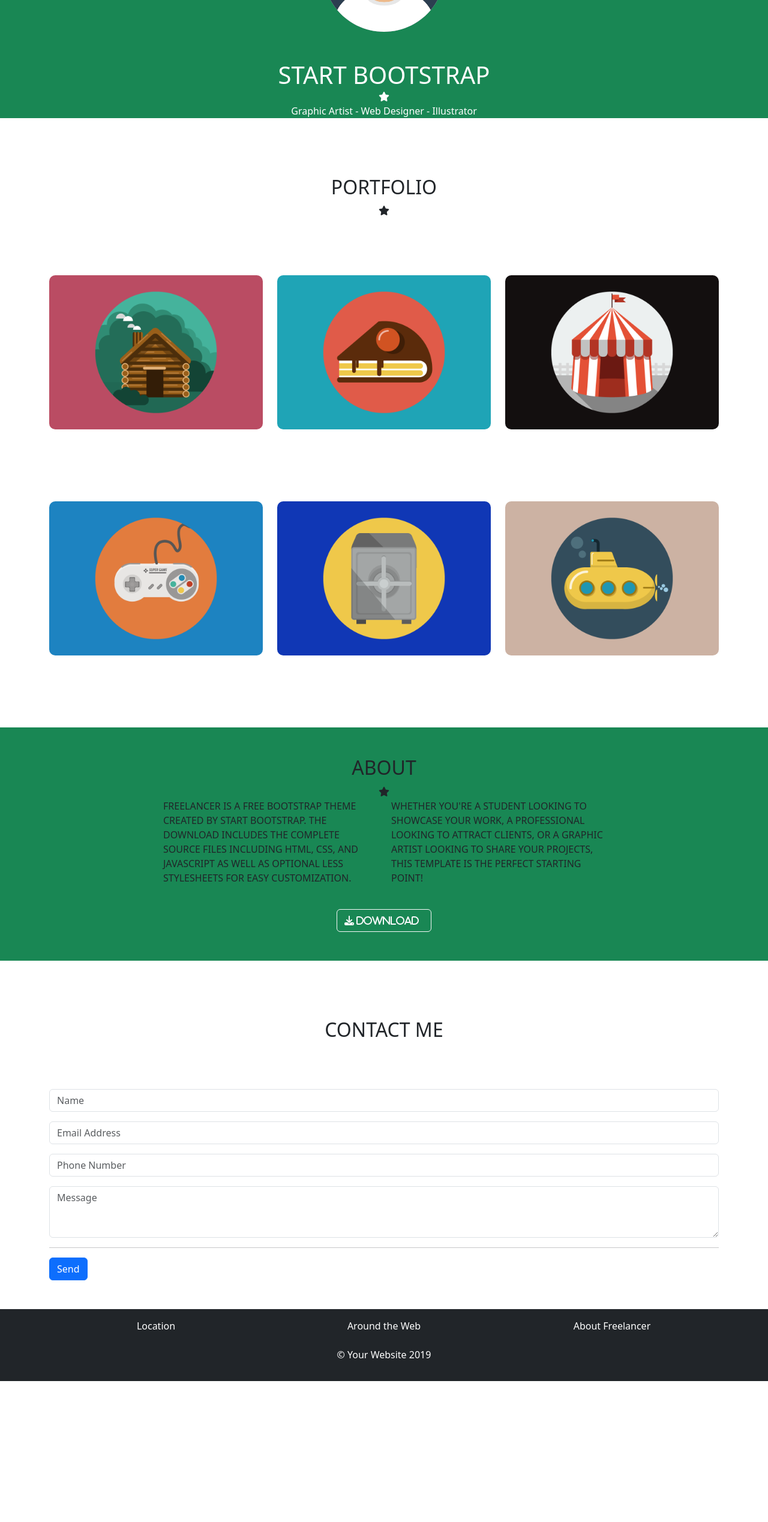
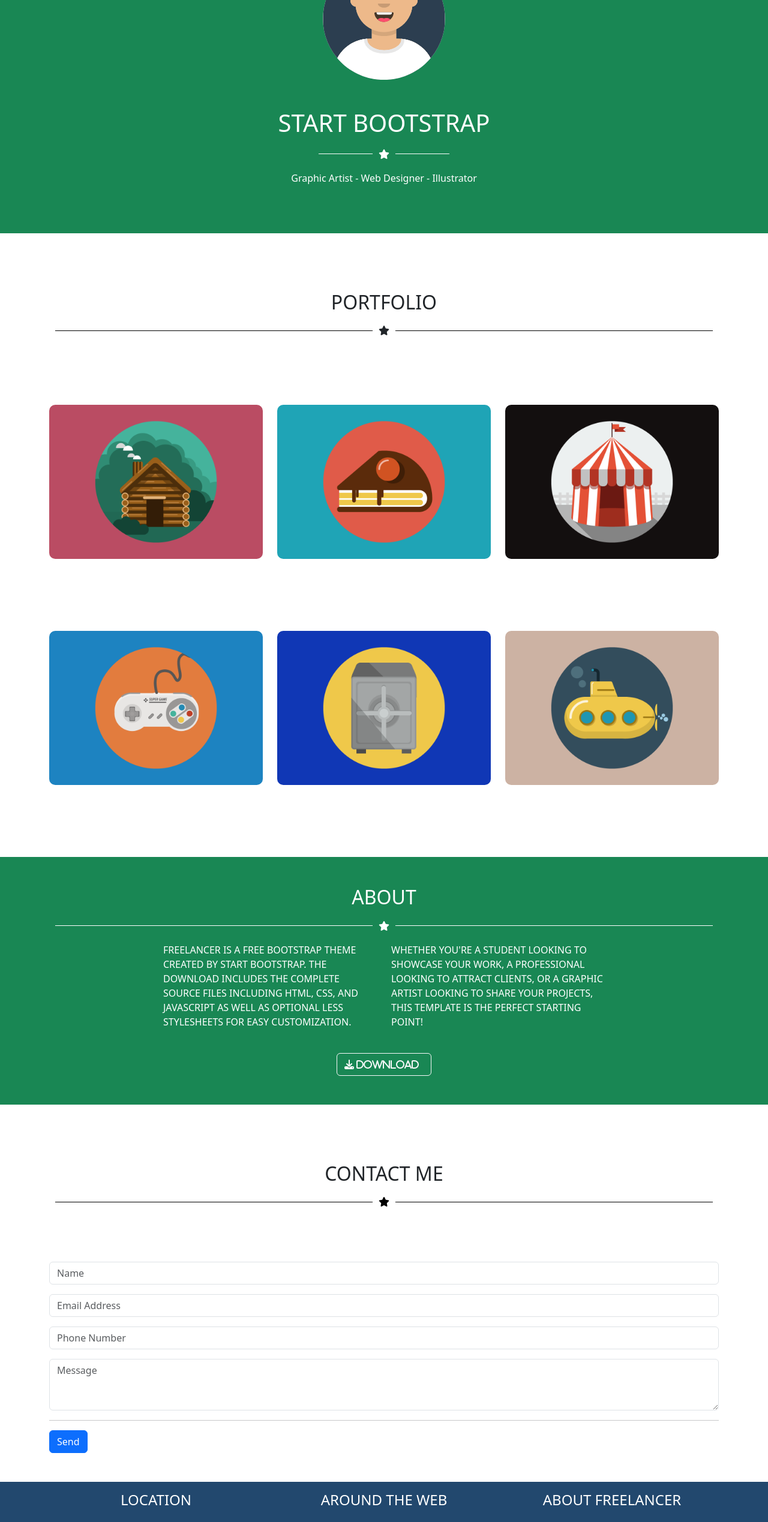
Before and after one commit to matteo-cota/html-css-bootstrap-freelancer, a plain HTML site: page index.html in a window 1280 px wide. Shown: the part 240-2778 px from the top of the page at 60% size. Before the commit the page ends 2543 px from the top, so only its background shows below. Drawn offline with nearby package versions, Linux system fonts and the light colour scheme.

Commit message:
Complete Footer & Fix

```diff
--- a/css/style.css
+++ b/css/style.css
@@ -9,7 +9,6 @@
     background-color: #007bff;
     color: white;
     text-align: center;
-    padding: 20px 0;
 }
 
 /* Style for the jumbotron section */
@@ -18,17 +17,63 @@
     width: 20%;
 }
 
+
 /* Portfolio Item */
 .img {
     border-radius: 10px;
 }
 
+.masthead {
+    background-color: #f8f9fa;
+    color: #ffffff;
+    text-align: center;
+    padding: 80px 0;
+}
+
+.masthead .divider {
+    display: flex;
+    align-items: center;
+    justify-content: center;
+    margin: 20px 0;
+}
+
+.masthead .divider .line {
+    flex: 1;
+    width: 90px;
+    height: 1px;
+    background-color: #ffffff;
+    margin: 0 10px;
+}
+
+.masthead .divider .fa-star {
+    color: #ffffff;
+}
+
 /* Style for the about section */
 .about {
     background-color: #f8f9fa;
-    color: #212529;
+    color: #ffffff;
     text-align: center;
     padding: 80px 0;
+}
+
+.about .divider {
+    display: flex;
+    align-items: center;
+    justify-content: center;
+    margin: 20px 0;
+}
+
+.about .divider .line {
+    flex: 1;
+    width: 5px;
+    height: 1px;
+    background-color: #ffffff;
+    margin: 0 10px;
+}
+
+.about .divider .fa-star {
+    color: #ffffff;
 }
 
 /* Style for the portfolio items */
@@ -39,6 +84,27 @@
     align-items: center;
 }
 
+
+.portfolio .divider {
+    display: flex;
+    align-items: center;
+    justify-content: center;
+    margin: 20px 0;
+}
+
+.portfolio .divider .line {
+    flex: 1;
+    width: 5px;
+    height: 1px;
+    background-color: #000000;
+    margin: 0 10px;
+}
+
+.portfolio.divider .fa-star {
+    color: #000000;
+}
+
+
 /* Style for the contact section */
 .contact {
     color: #212529;
@@ -47,11 +113,35 @@
 }
 
 
+.contact .divider {
+    display: flex;
+    align-items: center;
+    justify-content: center;
+    margin: 20px 0;
+}
+
+.contact .divider .line {
+    flex: 1;
+    width: 20%;
+    height: 1px;
+    background-color: #000000;
+    margin: 0 10px;
+}
+
+.contact .divider .fa-star {
+    color: #000000;
+}
+
+
 
 /* Style for the footer section */
 footer {
-    background-color: #343a40;
+    background-color: #22486e;
     color: white;
     text-align: center;
-    padding: 20px 0;
 }
+
+.copyright {
+    background-color: rgb(20, 41, 61);
+    color: white;
+}
--- a/index.html
+++ b/index.html
@@ -14,7 +14,7 @@
 </head>
 
 <body>
-    <nav class="navbar navbar-expand-lg navbar-dark bg-dark">
+    <header class="navbar navbar-expand-lg navbar-dark bg-dark">
         <div class="container">
             <a class="navbar-brand" href="#">Start Bootstrap</a>
             <button class="navbar-toggler" type="button" data-bs-toggle="collapse" data-bs-target="#navbarNav"
@@ -35,7 +35,7 @@
                 </ul>
             </div>
         </div>
-    </nav>
+    </header>
 
     <main>
         <!-- Jumbotron -->
@@ -44,9 +44,11 @@
                 <img class="masthead-avatar mb-5 avatar" src="img/avatar.svg" alt="avatar">
                 <h1 class="masthead-heading text-uppercase mb-0">Start Bootstrap</h1>
                 <div class="divider-custom divider-light">
-                    <div class="divider-custom-line"></div>
-                    <div class="divider-custom-icon"><i class="fas fa-star"></i></div>
-                    <div class="divider-custom-line"></div>
+                    <div class="divider">
+                        <div class="line"></div>
+                        <i class="fas fa-star"></i>
+                        <div class="line"></div>
+                    </div>
                 </div>
                 <p class="masthead-subheading font-weight-light mb-0">Graphic Artist - Web Designer - Illustrator</p>
             </div>
@@ -58,10 +60,10 @@
                     <!-- Portfolio Item -->
                     <section class=" text-center text-uppercase py-5">
                         <h2>Portfolio</h2>
-                        <div class="divider-custom divider-light">
-                            <div class="divider-custom-line"></div>
-                            <div class="divider-custom-icon"><i class="fas fa-star"></i></div>
-                            <div class="divider-custom-line"></div>
+                        <div class="divider">
+                            <div class="line"></div>
+                            <i class="fas fa-star"></i>
+                            <div class="line"></div>
                         </div>
                     </section>
                     <div class="col-md-4 mb-4">
@@ -99,13 +101,15 @@
         </section>
 
         <!-- About Section -->
-        <section class="about bg-success text-dark text-center text-uppercase py-5">
+        <section class="about bg-success text-center text-uppercase py-5">
             <div class="container">
                 <h2>About</h2>
                 <div class="divider-custom divider-light">
-                    <div class="divider-custom-line"></div>
-                    <div class="divider-custom-icon"><i class="fas fa-star"></i></div>
-                    <div class="divider-custom-line"></div>
+                    <div class="divider">
+                        <div class="line"></div>
+                        <i class="fas fa-star"></i>
+                        <div class="line"></div>
+                    </div>
                 </div>
                 <!-- About Section Content -->
                 <div class="row">
@@ -131,8 +135,6 @@
                 </div>
         </section>
 
-
-
         <!-- Contact Section -->
         <section class="contact py-5">
             <div class="container">
@@ -140,6 +142,13 @@
                     <div class="col-12 mb-4">
                         <div class=" text-dark text-center text-uppercase py-5">
                             <h2>Contact Me</h2>
+                            <div class="divider-custom divider-light">
+                                <div class="divider">
+                                    <div class="line"></div>
+                                    <i class="fas fa-star"></i>
+                                    <div class="line"></div>
+                                </div>
+                            </div>
                         </div>
                     </div>
                     <div class="col-12">
@@ -167,29 +176,38 @@
     </main>
 
     <!-- Footer -->
-    <footer class="bg-dark text-white text-center py-3">
+    <footer class="text-white text-center py-3">
         <div class="container">
             <div class="row">
-                <div class="col-md-4 mb-2">
-                    <p>Location</p>
+                <div class="col-lg-4 mb-5 mb-lg-0">
+                    <h4 class="text-uppercase mb-4">Location</h4>
+                    <p class="lead mb-0">2215 John Daniel Drive<br>Clark, MO 65243</p>
                 </div>
-                <div class="col-md-4 mb-2">
-                    <p>Around the Web</p>
+                <div class="col-lg-4 mb-5 mb-lg-0">
+                    <h4 class="text-uppercase mb-4">Around the Web</h4>
+                    <a class="btn btn-outline-light mx-1 rounded-circle" href="#"><i
+                            class="fab fa-fw fa-facebook-f"></i></a>
+                    <a class="btn btn-outline-light mx-1 rounded-circle" href="#"><i
+                            class="fa-brands fa-google-plus-g"></i></a>
+                    <a class="btn btn-outline-light mx-1 rounded-circle" href="#"><i
+                            class="fab fa-fw fa-twitter"></i></a>
+                    <a class="btn btn-outline-light mx-1 rounded-circle" href="#"><i
+                            class="fab fa-fw fa-linkedin-in"></i></a>
+
                 </div>
-                <div class="col-md-4 mb-2">
-                    <p>About Freelancer</p>
+                <div class="col-lg-4">
+                    <h4 class="text-uppercase mb-4">About Freelancer</h4>
+                    <p class="lead mb-0">Freelance is a free to use, MIT licensed Bootstrap theme created by <a
+                            class="text-success text-decoration-none" href="#">Start Bootstrap</a>.</p>
                 </div>
             </div>
-            <div class="footer-bottom container-fluid">
-                <div class="row">
-                    <div class=""></div>
-                </div>
-            </div>
-
-            <p>&copy; Your Website 2019</p>
         </div>
     </footer>
-
+    <div class="copyright text-center py-3">
+        <div class="container">
+            <small>Copyright &copy; Your Website 2019</small>
+        </div>
+    </div>
 
     <script src="https://cdn.jsdelivr.net/npm/bootstrap@5.3.3/dist/js/bootstrap.bundle.min.js"
         integrity="sha384-YvpcrYf0tY3lHB60NNkmXc5s9fDVZLESaAA55NDzOxhy9GkcIdslK1eN7N6jIeHz"
```
